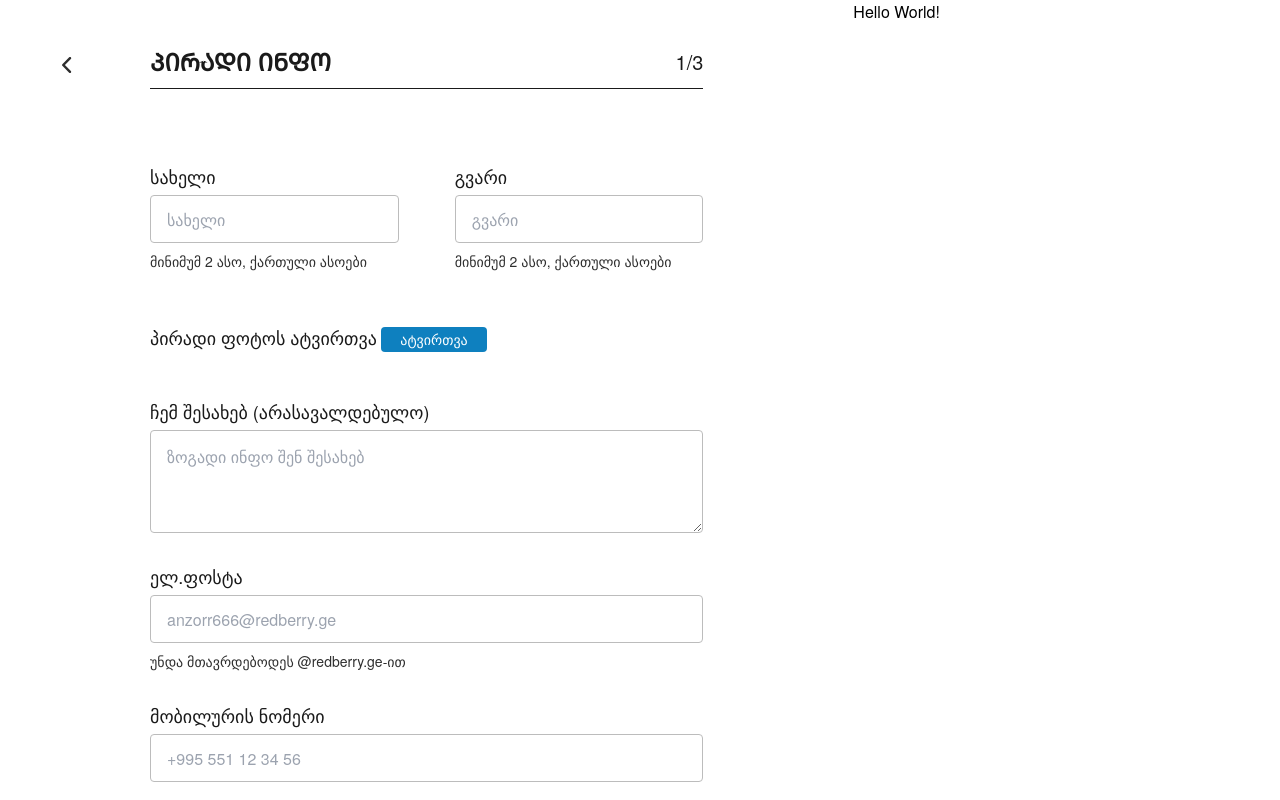
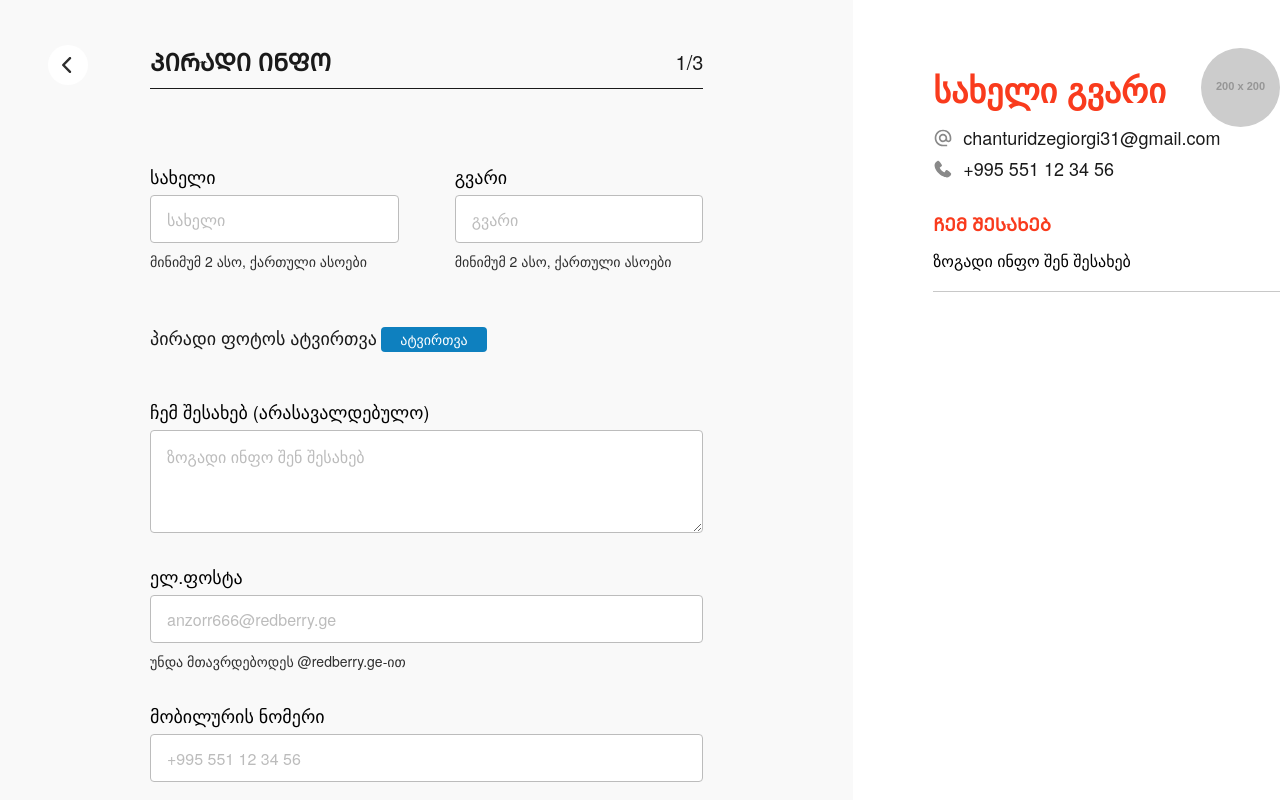
Before and after one commit to giorgitchanturidze/upload-resume, a website: page src/pages/general.html in a window 1280 px wide. Shown: the top 800 px of the page. Drawn offline with Linux system fonts and the light colour scheme; placeholder pictures from the web are drawn by us; a web font is replaced by a local one.

Commit message:
Ready markup for general page with tailwindcss classes

```diff
--- a/src/pages/general.html
+++ b/src/pages/general.html
@@ -14,26 +14,26 @@
     />
   </head>
   <body class="flex pb-[65px]">
-    <a href="../../index.html" class="absolute left-12 top-[45px]">
+    <a href="../../index.html" id="clear-button" class="absolute left-12 top-[45px]">
       <img src="../../src/assets/back.svg" alt="back" />
     </a>
-    <section class="w-2/3">
+    <section class="bg-offgray w-2/3">
         <header
         class="flex mx-[150px] justify-between items-center py-[12px] mt-[35px] border-b-[1px] border-offblack border-solid"
         >
         <h1 class="text-2xl leading-[29px] font-bold text-offblack text-left">ᲞᲘᲠᲐᲓᲘ ᲘᲜᲤᲝ</h1>
         <span class="text-xl font-normal leading-6 text-right text-offblack">1/3</span>
         </header>
-        <form >
+        <form id="form">
             <div class="flex mt-[69px] mx-[126px] gap-2">
                 <div class="flex flex-col w-full gap-2 px-6 py-2">
-                    <label for="name" class="text-lg text-offblack leading-[21px]">სახელი</label>
-                    <input class="box-border h-12 py-[14px] px-4 outline-none bg-white text-offwhite border-[1px] border-solid border-offwhite rounded-[4px]" type="text" id="name" name="name" required minlength="2" pattern="[ა-ჰ]+" placeholder="სახელი">
+                    <label for="name" class="text-lg text-black leading-[21px]">სახელი</label>
+                    <input class="box-border h-12 py-[14px] px-4 outline-none bg-white placeholder:text-offwhite text-black border-[1px] border-solid border-offwhite rounded-[4px]" type="text" id="name" name="name" required minlength="2" pattern="[ა-ჰ]+" placeholder="სახელი">
                     <span class="text-sm font-light text-hint leading-[21px]">მინიმუმ 2 ასო, ქართული ასოები</span>
                 </div>
                 <div class="flex flex-col w-full gap-2 px-6 py-2">
-                    <label for="surname" class="text-lg text-offblack leading-[21px]">გვარი</label>
-                    <input class="box-border h-12 py-[14px] px-4 outline-none bg-white text-offwhite border-[1px] border-solid border-offwhite rounded-[4px]" type="text" id="surname" name="surname" required minlength="2" pattern="[ა-ჰ]+" placeholder="გვარი">
+                    <label for="surname" class="text-lg text-black leading-[21px]">გვარი</label>
+                    <input class="box-border h-12 py-[14px] px-4 outline-none bg-white placeholder:text-offwhite text-black border-[1px] border-solid border-offwhite rounded-[4px]" type="text" id="surname" name="surname" required minlength="2" pattern="[ა-ჰ]+" placeholder="გვარი">
                     <span class="text-sm font-light text-hint leading-[21px]">მინიმუმ 2 ასო, ქართული ასოები</span>
                 </div>
             </div>
@@ -45,23 +45,50 @@
                 <input class="hidden" type="file" id="image" name="image" accept="image/*" required>
             </div>
             <div class="flex flex-col mt-[41px] mx-[126px] gap-2 py-2 px-6">
-                <label class="text-lg text-offblack leading-[21px]" for="about-me">ჩემ შესახებ (არასავალდებულო)</label>
-                <textarea class="box-border h-[103px] py-[14px] px-4 outline-none bg-white text-offwhite border-[1px] border-solid border-offwhite rounded-[4px]" id="about-me" name="about-me" placeholder="ზოგადი ინფო შენ შესახებ"></textarea>
+                <label class="text-lg text-black leading-[21px]" for="about-me">ჩემ შესახებ (არასავალდებულო)</label>
+                <textarea class="box-border h-[103px] py-[14px] px-4 outline-none bg-white placeholder:text-offwhite text-black border-[1px] border-solid border-offwhite rounded-[4px]" id="about-me" name="about-me" placeholder="ზოგადი ინფო შენ შესახებ"></textarea>
             </div>
             <div class="flex flex-col mt-[17px] mx-[126px] gap-2 py-2 px-6">
-                <label class="text-lg text-offblack leading-[21px]" for="email">ელ.ფოსტა</label>
-                <input class="box-border h-12 py-[14px] px-4 outline-none bg-white text-offwhite border-[1px] border-solid border-offwhite rounded-[4px]" type="email" id="email" name="email" placeholder="anzorr666@redberry.ge" required pattern="[a-z0-9._%+-]+@redberry.ge">
+                <label class="text-lg text-black leading-[21px]" for="email">ელ.ფოსტა</label>
+                <input class="box-border h-12 py-[14px] px-4 outline-none bg-white placeholder:text-offwhite text-black border-[1px] border-solid border-offwhite rounded-[4px]" type="email" id="email" name="email" placeholder="anzorr666@redberry.ge" required pattern="[a-z0-9._%+-]+@redberry.ge">
                 <span class="text-sm font-light text-hint leading-[21px]">უნდა მთავრდებოდეს @redberry.ge-ით</span>
             </div>
             <div class="flex flex-col mt-[17px] mx-[126px] gap-2 py-2 px-6">
-                <label class="text-lg text-offblack leading-[21px]" for="phone-number">მობილურის ნომერი</label>
-                <input class="box-border h-12 py-[14px] px-4 outline-none bg-white text-offwhite border-[1px] border-solid border-offwhite rounded-[4px]" type="tel" id="phone-number" name="phone-number" required pattern="\d{3}-\d{2}-\d{2}-\d{2}" placeholder="+995 551 12 34 56">
+                <label class="text-lg text-black leading-[21px]" for="phone-number">მობილურის ნომერი</label>
+                <input class="box-border h-12 py-[14px] px-4 outline-none bg-white placeholder:text-offwhite text-black border-[1px] border-solid border-offwhite rounded-[4px]" type="tel" id="phone-number" name="phone-number" required pattern="\d{3}-\d{2}-\d{2}-\d{2}" placeholder="+995 551 12 34 56">
             </div>
             <button class="mt-[152px] mx-[150px] flex ml-auto bg-offpurple text-base leading-5 tracking-[0.08em] text-white py-[18px] px-[35px] rounded-[4px]" type="submit">ᲨᲔᲛᲓᲔᲒᲘ</button>
         </form>
     </section>
-    <section class="w-1/3 h-screen">
-        <h1>Hello World!</h1>
+    <section class="w-1/3 h-screen pt-[68px] pl-20">
+        <div class="flex border-b-[1px] border-solid border-offlightgray pb-[19px]" id="preview">
+            <div class="flex flex-col">
+                <!-- name-preview and surname-preview -->
+                <div class="whitespace-nowrap">
+                    <span class="text-[34px] leading-[42px] font-bold text-offorange" id="name-preview">სახელი </span>
+                    <span class="text-[34px] leading-[42px] font-bold text-offorange" id="surname-preview">გვარი</span>
+                </div>
+                <!-- email-preview -->
+                <div class="flex items-center gap-[10px] mt-[17px]">
+                    <img src="../assets/email.svg" alt="email">
+                    <span class="text-lg font-normal text-offblack leading-[21px]" id="email-preview">chanturidzegiorgi31@gmail.com</span>
+                </div>
+                <!-- phone-number-preview -->
+                <div class="flex items-center gap-[10px] mt-[10px]">
+                    <img src="../assets/tel.svg" alt="tel">
+                    <span class="text-lg font-normal text-offblack leading-[21px]" id="phone-number-preview">+995 551 12 34 56</span>
+                </div>
+                <!-- about-me-preview -->
+                <div class="mt-[34px]">
+                    <h2 class="text-offorange font-bold text-lg leading-[22px]">ᲩᲔᲛ ᲨᲔᲡᲐᲮᲔᲑ</h2>
+                    <span class="flex text-base font-light max-w-[432px] text-black lowercase mt-[15px] leading-[22px]" id="about-me-preview">ზოგადი ინფო შენ შესახებ</span>
+                </div>
+            </div>
+            <div class="w-full">
+                <!-- image-preview -->
+                <img class="rounded-[133px] object-cover -mt-5" id="image-preview" src="https://via.placeholder.com/200x200" alt="image-preview">
+            </div>
+        </div>
     </section>
   </body>
 </html>
```
